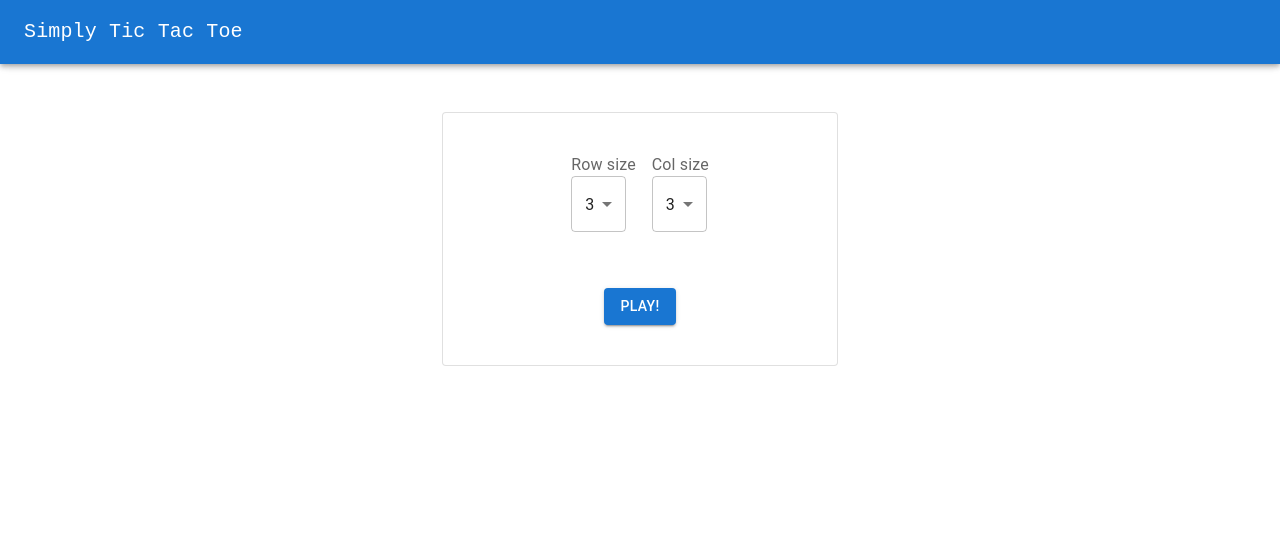
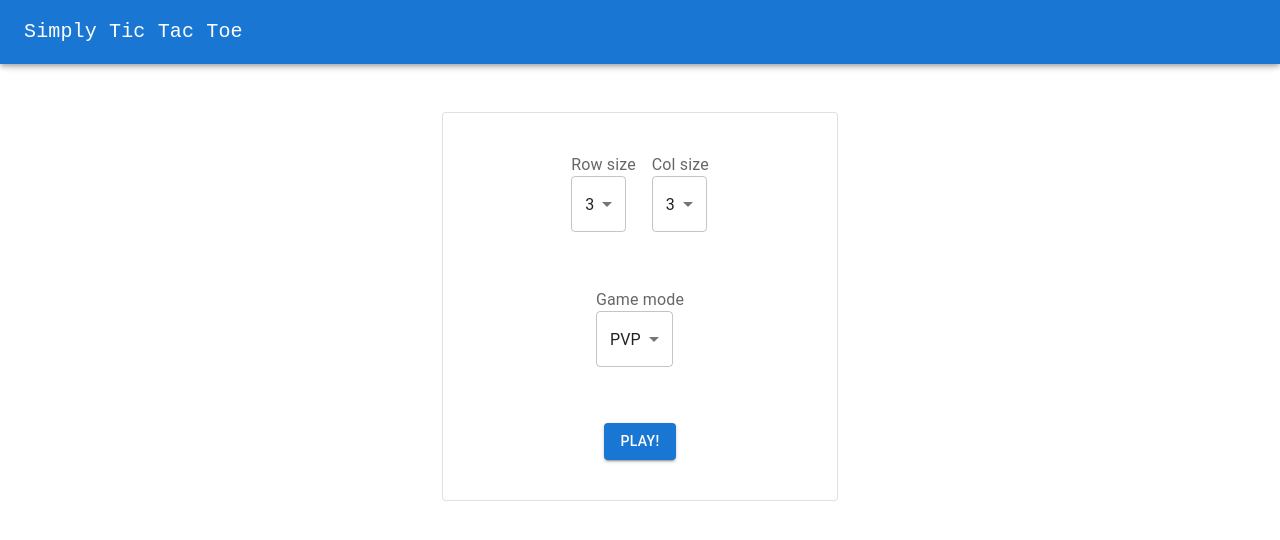
Before and after one commit to hanstananda/BetaReactTutorial, a React (Vite) app: page / in a window 1280 px wide. Shown: the top 540 px of the page. Built offline with nearby package versions, Linux system fonts and the light colour scheme.

Commit message:
add more customization for AI, refactors

```diff
--- a/src/components/Game.tsx
+++ b/src/components/Game.tsx
@@ -1,4 +1,4 @@
-import { useContext, useState } from "react";
+import { useContext, useEffect, useState } from "react";
 import { useBoardCfgStore } from "../stores/BoardConfig";
 import Board from "./Board";
 import Box from "@mui/material/Box";
@@ -22,6 +22,7 @@ export default function Game() {
   const rowSize = useBoardCfgStore((state) => state.rowSize)
   const colSize = useBoardCfgStore((state) => state.colSize)
   const compTurn = useBoardCfgStore((state) => state.compTurn)
+  const gameMode = useBoardCfgStore((state) => state.mode)
 
   const [turn, setTurn] = useState<number>(0);
   const currentPlayer = getSymbolFromTurn(turn);
@@ -39,6 +40,7 @@ export default function Game() {
             (_) => ({
               value: "",
               isWinSquare: false,
+              disabled: false,
             })
           )
       ),
@@ -47,7 +49,6 @@ export default function Game() {
     },
   ]);
   const currentBoardInfo = history[turn];
-
   function handlePlay(
     boardInfo: BoardInfo,
     selectedRow: number,
@@ -81,22 +82,66 @@ export default function Game() {
   }
 
   function undo() {
-    setTurn(turn - 1);
+    if(gameMode == 'PVE') {
+      if (currentBoardInfo.gameFinished) {
+        if(currentPlayer==compTurn[0]) {
+          setTurn(turn -1);
+        } else {
+          setTurn(turn -2);
+        }
+
+      }
+      else {
+        setTurn(turn - 2);
+      }
+    } else {
+      setTurn(turn - 1);
+    }
+
+  }
+  console.log("Gamemode is",gameMode)
+
+  // check if current one is AI's turn
+  if (compTurn[0]===getSymbolFromTurn(turn) && gameMode=='PVE') {
+    runAI()
   }
 
-  // check if current one is AI's turn
-  if (compTurn[0]===getSymbolFromTurn(turn)) {
+  function sleep(ms: number) {
+    return new Promise(resolve => setTimeout(resolve, ms));
+  }
+
+  async function runAI() {
+    if (currentBoardInfo.gameFinished) {
+      // Game finished, just return
+      return;
+    }
+    const rowSize = currentBoardInfo.squares.length;
+    const colSize = currentBoardInfo.squares[0].length;
+    for (let y = 0; y < rowSize; y++) {
+      for (let x = 0; x < colSize; x++) {
+        currentBoardInfo.squares[y][x].disabled = true;
+      }
+    }
+
+    await sleep(200);
     console.log("Compturn is ",compTurn)
     console.log("AI turn now since it's now ",currentPlayer)
     const [row,col] = normalAI(currentBoardInfo, compTurn[0])
     console.log("AI result: ",row,col)
+    for (let y = 0; y < rowSize; y++) {
+      for (let x = 0; x < colSize; x++) {
+        currentBoardInfo.squares[y][x].disabled = false;
+      }
+    }
     if (row==-1 || col==-1) {
       // AI can't move
       handlePlay(currentBoardInfo, 1,1)
     } else {
       handlePlay(currentBoardInfo, row, col)
     }
+
   }
+
 
   console.log("Now on turn %d with board state %o", turn, currentBoardInfo);
   console.log("History is %o", history);
--- a/src/components/Square.tsx
+++ b/src/components/Square.tsx
@@ -20,6 +20,7 @@ function Square({
         color: squareData.isWinSquare ? "blue" : "black",
       }}
       onClick={onSquareClick}
+      disabled={squareData.disabled}
       className="square"
     >
       {squareData.value}
--- a/src/hooks/AI.tsx
+++ b/src/hooks/AI.tsx
@@ -172,6 +172,13 @@ export function normalAI(
   function compareCellScores(a : CellScore,b : CellScore) {
     // O's turn
     if (currentTurn == 'O'){
+      // almost win, just win la
+      if (a.countO ==winLength-1 && a.countE >= 1) {
+        return 100;
+      } else if (b.countO == winLength -1 && b.countE >= 1) {
+        return -100;
+      }
+
       // break streak
       if (a.countX >=2 && a.countO ==0) {
         console.log("streak need to be broken found!")
@@ -183,6 +190,15 @@ export function normalAI(
       return (a.countX - b.countX ) * 3 + (a.countO - b.countO) * 2
     }
     else {
+      // X's turn
+
+      // almost win, just win la
+      if (a.countX ==winLength-1 && a.countE >= 1) {
+        return 100;
+      } else if (b.countX == winLength -1 && b.countE >= 1) {
+        return -100;
+      }
+
       // break streak
       if (a.countO >=2 && a.countX ==0) {
         return 50
--- a/src/pages/Setup.tsx
+++ b/src/pages/Setup.tsx
@@ -15,6 +15,9 @@ import { useBoardCfgStore } from "../stores/BoardConfig";
 const possibleSizes = Array(maxSquares - minSquares + 1)
   .fill(0)
   .map((_, i) => i + minSquares);
+
+const possibleSymbols = ["X", "O"]
+const possibleModes = ["PVP", "PVE"]
 
 function sizeOptions(type: string, size: number) {
   const setter = (() => {
@@ -50,6 +53,41 @@ function sizeOptions(type: string, size: number) {
   return result;
 }
 
+function compOptions(gameMode: string, compTurn: string) {
+  console.log("Given gamemode is",gameMode)
+  const setCompTurn = useBoardCfgStore((state) => state.setCompTurn);
+  if (gameMode == 'PVE') {
+    return (
+      <Grid
+              xs={12}
+              display="flex"
+              justifyContent="center"
+              alignItems="center"
+              sx={{ marginTop: 5 }}
+            >
+    <Box>
+      <InputLabel id="compTurn-label">AI's Turn</InputLabel>
+      <Select
+        value={compTurn}
+        label="Computer Turn"
+        id="compTurn-select"
+        onChange={(event: SelectChangeEvent) =>
+          setCompTurn(event.target.value)
+        }
+      >
+        {possibleSymbols.map((value, _) => (
+          <MenuItem key={value} value={value}>
+            {value}
+          </MenuItem>
+        ))}
+      </Select>
+    </Box>
+    </Grid>
+    )
+  }
+  return (<React.Fragment></React.Fragment>)
+}
+
 function SetupMenu() {
   const rowSize = useBoardCfgStore((state) => state.rowSize);
   const colSize = useBoardCfgStore((state) => state.colSize);
@@ -57,7 +95,12 @@ function SetupMenu() {
   const rowOptions = sizeOptions("Row", rowSize);
   const colOptions = sizeOptions("Col", colSize);
 
-  const setColSize = useBoardCfgStore((state) => state.setColSize);
+  const gameMode = useBoardCfgStore((state) => state.mode);
+  const setGameMode = useBoardCfgStore((state) => state.setMode);
+
+  const compTurn = useBoardCfgStore((state) => state.compTurn);
+  const compTurnOptions = compOptions(gameMode, compTurn[0]);
+
 
   return (
     <React.Fragment>
@@ -91,6 +134,32 @@ function SetupMenu() {
               alignItems="center"
               sx={{ marginTop: 5 }}
             >
+              <Box>
+                <InputLabel id="gameMode-label">Game mode</InputLabel>
+                <Select
+                  value={gameMode}
+                  label="gameMode"
+                  id="gameMode-select"
+                  onChange={(event: SelectChangeEvent) =>
+                    setGameMode(event.target.value)
+                  }
+                >
+                  {possibleModes.map((value, _) => (
+                    <MenuItem key={value} value={value}>
+                      {value}
+                    </MenuItem>
+                  ))}
+                </Select>
+              </Box>
+            </Grid>
+            {compTurnOptions}
+            <Grid
+              xs={12}
+              display="flex"
+              justifyContent="center"
+              alignItems="center"
+              sx={{ marginTop: 5 }}
+            >
               <Button href="/game" variant="contained">
                 Play!
               </Button>
--- a/src/stores/BoardConfig.tsx
+++ b/src/stores/BoardConfig.tsx
@@ -8,17 +8,38 @@ export const useBoardCfgStore = create<BoardCfgState>()(
       (set, get) => ({
         rowSize: 3,
         colSize: 3,
-        mode: "PVE",
+        mode: "PVP",
         compTurn: ["O"],
         setRowSize: function (inputRowSize: number): void {
           console.log("New row size is ", inputRowSize);
+          set((_) => ({ colSize: inputRowSize }));
           set((_) => ({ rowSize: inputRowSize }));
           console.log("New sizes are ", get().rowSize, get().colSize);
         },
         setColSize: function (inputColSize: number): void {
           console.log("New col size is ", inputColSize);
           set((_) => ({ colSize: inputColSize }));
+          set((_) => ({ rowSize: inputColSize }));
           console.log("New sizes are ", get().rowSize, get().colSize);
+        },
+        setMode: function (inputMode: string): void {
+          console.log("New mode is ", inputMode);
+          switch (inputMode.toUpperCase()) {
+            case 'PVE':
+              set((_) => ({ mode: inputMode }));
+              break;
+            default:
+              set((_) => ({ mode: 'PVP'}));
+          }
+        },
+        setCompTurn: function (inputSymbol: string) : void {
+          switch (inputSymbol.toUpperCase()) {
+            case 'X':
+              set((_) => ({ compTurn: ["X"] }));
+              break;
+            default:
+              set((_) => ({ compTurn: ["O"] }));
+          }
         },
       }),
       {
--- a/src/types/BoardConfig.tsx
+++ b/src/types/BoardConfig.tsx
@@ -4,5 +4,7 @@ export interface BoardCfgState {
   setRowSize: (rowSize: number) => void
   setColSize: (colSize: number) => void
   mode: string
+  setMode: (inputMode: string) => void
   compTurn: [string]
+  setCompTurn: (inputMode: string) => void
 }
--- a/src/types/BoardInfo.tsx
+++ b/src/types/BoardInfo.tsx
@@ -7,4 +7,5 @@ export interface BoardInfo {
 export interface SquareData {
   value: string;
   isWinSquare: boolean;
+  disabled: boolean;
 }
```
